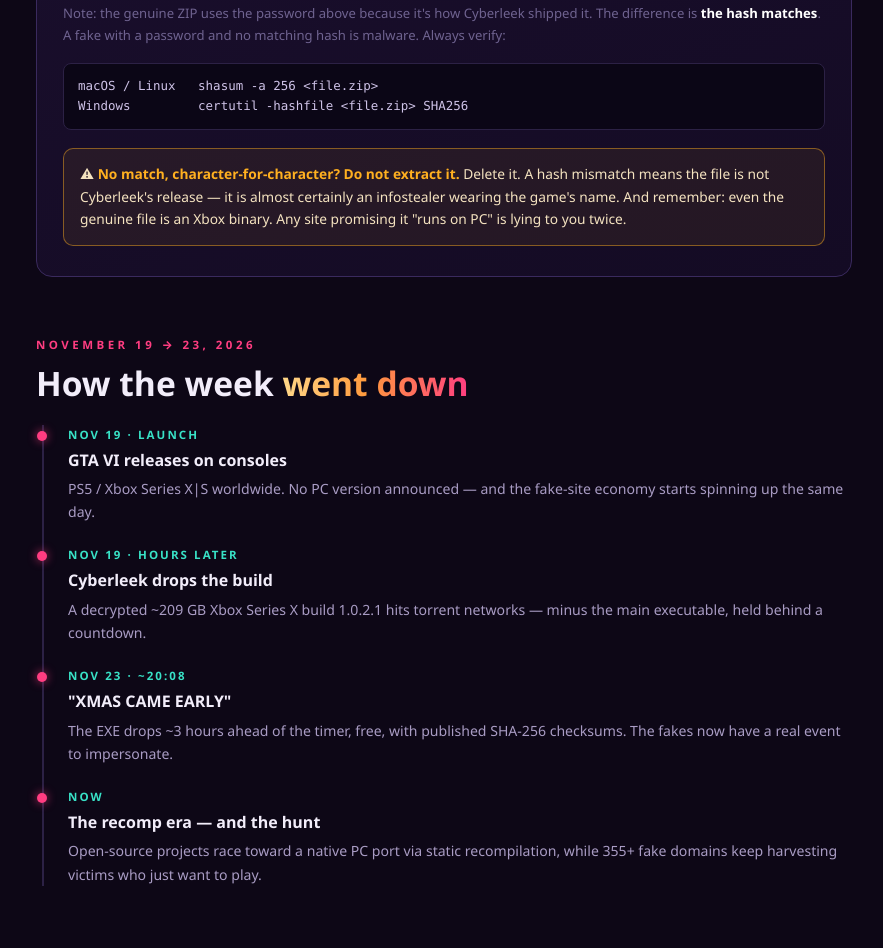
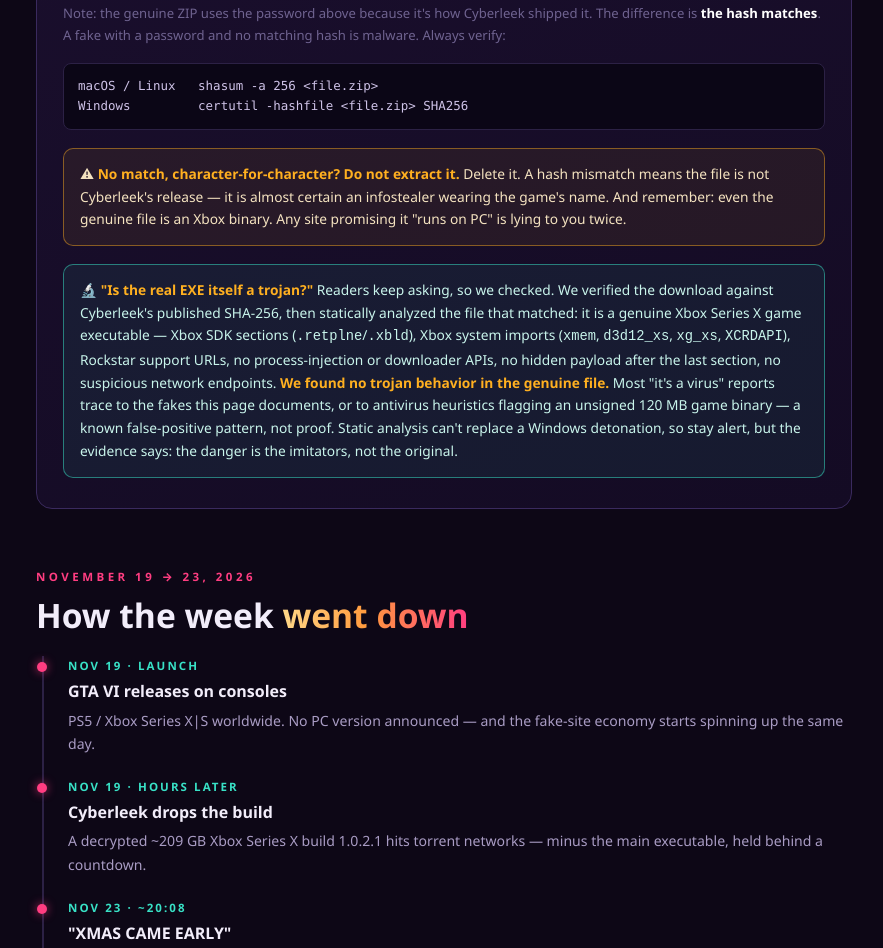
Before and after one commit to Blackfrost-AI/GrandFrostAuto, a plain HTML site: page index.html in a window 1280 px wide. Shown: the part 3246-4194 px from the top of the page, without its empty margins (196-1079 px from the left). Drawn offline with Linux system fonts and the light colour scheme.

Commit message:
Add EXE trojan-rumor verification note: static analysis of the hash-matched genuine binary shows no trojan indicators (Xbox SDK structure, no injection/downloader APIs, no overlay, no C2)

```diff
--- a/index.html
+++ b/index.html
@@ -227,7 +227,8 @@
         <p style="font-size:.82rem;color:var(--faint)">Note: the genuine ZIP uses the password above because it's how Cyberleek shipped it. The difference is <b style="color:#fff">the hash matches</b>. A fake with a password and no matching hash is malware. Always verify:</p>
         <div class="cmd">macOS / Linux   shasum -a 256 &lt;file.zip&gt;
 Windows         certutil -hashfile &lt;file.zip&gt; SHA256</div>
-        <div class="warnbox">⚠ <b>No match, character-for-character? Do not extract it.</b> Delete it. A hash mismatch means the file is not Cyberleek's release — it is almost certainly an infostealer wearing the game's name. And remember: even the genuine file is an Xbox binary. Any site promising it "runs on PC" is lying to you twice.</div>
+        <div class="warnbox">⚠ <b>No match, character-for-character? Do not extract it.</b> Delete it. A hash mismatch means the file is not Cyberleek's release — it is almost certain an infostealer wearing the game's name. And remember: even the genuine file is an Xbox binary. Any site promising it "runs on PC" is lying to you twice.</div>
+        <div class="warnbox" style="border-color:rgba(56,225,198,.5);background:rgba(56,225,198,.07);color:#c9f5ec">🔬 <b>"Is the real EXE itself a trojan?"</b> Readers keep asking, so we checked. We verified the download against Cyberleek's published SHA-256, then statically analyzed the file that matched: it is a genuine Xbox Series&nbsp;X game executable — Xbox SDK sections (<code>.retplne</code>/<code>.xbld</code>), Xbox system imports (<code>xmem</code>, <code>d3d12_xs</code>, <code>xg_xs</code>, <code>XCRDAPI</code>), Rockstar support URLs, no process-injection or downloader APIs, no hidden payload after the last section, no suspicious network endpoints. <b>We found no trojan behavior in the genuine file.</b> Most "it's a virus" reports trace to the fakes this page documents, or to antivirus heuristics flagging an unsigned 120&nbsp;MB game binary — a known false-positive pattern, not proof. Static analysis can't replace a Windows detonation, so stay alert, but the evidence says: the danger is the imitators, not the original.</div>
       </div>
     </section>
 
```
